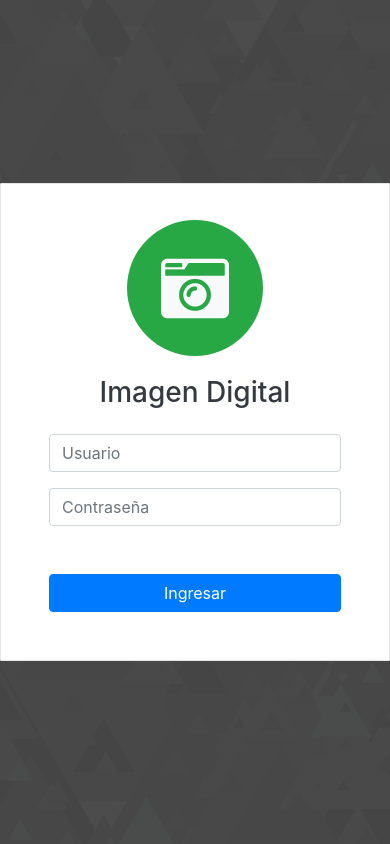
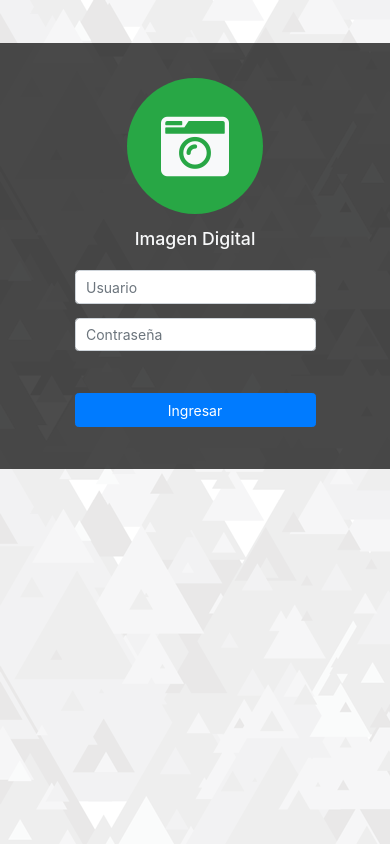
Before and after one commit to CristianFonseca03/imagen_digital, a Django app: page /login/ in a window 390 px wide. Run offline with Django 3.2, Linux system fonts and the light colour scheme; parts of the project's set-up code (start-up, migrations or seed data) failed here and were passed over; some libraries are stand-ins or nearby versions.

Commit message:
Redone the login template

```diff
--- a/static/css/main.css
+++ /dev/null
@@ -1,73 +0,0 @@
-html {
-    background: #fafafa;
-    height: 100%;
-    width: 100%;
-    font-family: 'Roboto', sans-serif;
-}
-
-body {
-    overflow-x: hidden;
-    background-image: url("../img/background.png");
-    background-repeat: repeat;
-}
-
-#container{
-    background-color: rgba(0, 0, 0, 0.7);
-}
-
-#auth-container {
-    background: #fff;
-    border: 1px solid #e6e6e6;
-    border-radius: 1px;
-}
-
-#main-navbar {
-    background: #fff;
-    border-bottom: 1px solid rgba(0, 0, 0, .0975);
-}
-
-.post-container {
-    background: #fff;
-    border: 1px solid #e6e6e6;
-    border-radius: 3px;
-}
-
-.nav-icon a {
-    color: #262626;
-    font-size: 1.3em;
-    display: block;
-    margin-top: .2em;
-    margin-left: 1.2em;
-    font-weight: 100;
-}
-
-.nav-icon a:hover {
-    color: #1d5e72;;
-}
-
-#profile-box {
-    background: #fff;
-    border: 1px solid rgba(0, 0, 0, .0975);
-    border-radius: 1px;
-    margin-top: 6em;
-}
-
-#user-posts #post-thumb {
-    background: #fff;
-}
-
-.circle {
-    font-family: 'Russo One', sans-serif;
-    height: 80px;
-    width: 80px;
-    border-radius: 50%;
-    font-size: 40px;
-}
-
-.bg-purple {
-    background-color: #7d3c98;
-}
-
-.bg-pink {
-    background-color: #fa2a83;
-}
--- a/static/css/styles.css
+++ b/static/css/styles.css
@@ -55,6 +55,12 @@
     height: 100%;
     background-color: rgba(0, 0, 0, 0.7);
   }
+  /* -------------------------------------------------- LOGIN -------------------------------------------------- */
+  #login-div{
+    background-color: rgba(0, 0, 0, 0.7);
+    border-radius: 5%;
+  }
+  /* -------------------------------------------------- LOGIN -------------------------------------------------- */
   /* -------------------------------------------------- NAVBAR -------------------------------------------------- */
   /* -------------------------------------------------- CONTENT -------------------------------------------------- */
   .top{
@@ -89,3 +95,8 @@
     background-color:  #fa2a83;
   }
   /* -------------------------------------------------- COLORS -------------------------------------------------- */
+  @media only screen and (max-width: 575px) {
+    #login-div{
+      border-radius: 0%;
+    }
+}
--- a/templates/imagen_digital/base_home.html
+++ b/templates/imagen_digital/base_home.html
@@ -74,6 +74,7 @@
 
 </div>
 {% endblock%}
+
 {% block js %}
 <script src="{% static 'js/prefix.js' %}"></script>
 <script src="{% static 'js/anime.min.js' %}"></script>
--- a/templates/imagen_digital/base_login.html
+++ /dev/null
@@ -1,41 +0,0 @@
-<!DOCTYPE html>
-<html lang="en">
-<head>
-    <meta charset="UTF-8">
-    {% load static %}
-    {% block head_content %}{% endblock %}
-    <link rel="stylesheet" href="https://stackpath.bootstrapcdn.com/bootstrap/4.1.3/css/bootstrap.min.css"
-          integrity="sha384-MCw98/SFnGE8fJT3GXwEOngsV7Zt27NXFoaoApmYm81iuXoPkFOJwJ8ERdknLPMO"
-          crossorigin="anonymous">
-    <link rel="stylesheet" href="https://use.fontawesome.com/releases/v5.1.0/css/all.css" crossorigin="anonymous"/>
-    {% block css_content %}{% endblock %}
-</head>
-<body class="h-100">
-<div class="container-fluid h-100" id="container">
-    <div class="row h-100 justify-content-center align-items-center">
-        <div class="col-sm-12 col-md-5 col-lg-5 pt-2 pl-5 pr-5 pb-5" id="auth-container">
-            <div class="mt-2 mb-3 d-flex flex-column justify-content-center align-items-center">
-                <div class="circle mt-5 mb-5 d-flex justify-content-center flex-column text-center text-light"
-                     id="color-1"><i class="fas fa-camera-retro"></i>
-                </div>
-                <h3 class="text-dark">Imagen Digital</h3>
-            </div>
-            {% block container %}{% endblock%}
-        </div>
-    </div>
-</div>
-<script src="https://code.jquery.com/jquery-3.3.1.slim.min.js"
-        integrity="sha384-q8i/X+965DzO0rT7abK41JStQIAqVgRVzpbzo5smXKp4YfRvH+8abtTE1Pi6jizo"
-        crossorigin="anonymous"></script>
-<script src="https://cdnjs.cloudflare.com/ajax/libs/popper.js/1.14.3/umd/popper.min.js"
-        integrity="sha384-ZMP7rVo3mIykV+2+9J3UJ46jBk0WLaUAdn689aCwoqbBJiSnjAK/l8WvCWPIPm49"
-        crossorigin="anonymous"></script>
-<script src="https://stackpath.bootstrapcdn.com/bootstrap/4.1.3/js/bootstrap.min.js"
-        integrity="sha384-ChfqqxuZUCnJSK3+MXmPNIyE6ZbWh2IMqE241rYiqJxyMiZ6OW/JmZQ5stwEULTy"
-        crossorigin="anonymous"></script>
-<script src="{% static 'js/prefix.js' %}"></script>
-<script src="{% static 'js/anime.min.js' %}"></script>
-<script src="{% static 'js/animations.js' %}"></script>
-<script src="{% static 'js/scripts.js' %}"></script>
-</body>
-</html>
--- a/templates/imagen_digital/login.html
+++ b/templates/imagen_digital/login.html
@@ -1,34 +1,46 @@
-{% extends "imagen_digital/base_login.html" %}
+{% extends "imagen_digital/base.html" %}
 {% load static %}
-
 {% block head_content %}
 <title>Imagen Digital - Login</title>
-{% endblock%}
+{% endblock %}
 
 {% block css_content %}
-<link rel="stylesheet" href="{% static 'css/main.css' %}">
-{% endblock%}
+<link rel="stylesheet" href="{% static 'css/styles.css' %}">
+<link rel="stylesheet" href="{% static 'css/text.css' %}">
+{% endblock %}
 
 {% block container %}
-
+<div class="pt-4">
+    <div class="row pt-4 pt-sm-3 pt-md-5">
+        <div class="col-sm-3 col-md-4"></div>
+        <div class="col-12 col-sm-6 col-md-4 p-5 d-flex flex-column justify-content-center align-items-center"
+             id="login-div">
+            <div class="circle mt-4 mb-5 d-flex justify-content-center flex-column text-center text-light" id="color-1">
+                <i
+                        class="fas fa-camera-retro"></i></div>
+            <h3 class="text-light mb-4">Imagen Digital</h3>
             {% if error %}
-<p class="alert alert-danger">{{ error }}</p>
+            <p class="alert alert-danger mb-4">{{ error }}</p>
             {% endif%}
-
             <form method="POST" action="{% url 'login' %}">
                 {% csrf_token %}
-
                 <div class="form-group">
-        <input class="form-control" type="text" placeholder="Usuario" name="username"/>
+                    <input class="form-control " type="text" placeholder="Usuario" name="username"/>
                 </div>
-
                 <div class="form-group">
                     <input class="form-control" type="password" placeholder="Contraseña" name="password"/>
                 </div>
+                <button class="btn btn-primary btn-block mt-5" type="submit">Ingresar</button>
+            </form>
+        </div>
+        <div class="col-sm-3 col-md-4"></div>
+    </div>
+</div>
+{% endblock %}
 
-
-    <button class="btn btn-primary btn-block mt-5" type="submit">Ingresar</button>
-
-</form>
-
-{% endblock %}
+{% block js %}
+<script src="{% static 'js/prefix.js' %}"></script>
+<script src="{% static 'js/anime.min.js' %}"></script>
+<script src="{% static 'js/scripts.js' %}"></script>
+<script src="{% static 'js/animations.js' %}"></script>
+{% endblock%}
```
Also changed, not shown: templates/imagen_digital/base.html (+10 -5 lines), db.sqlite3. Lines whose indentation alone changed are shown as unchanged.
